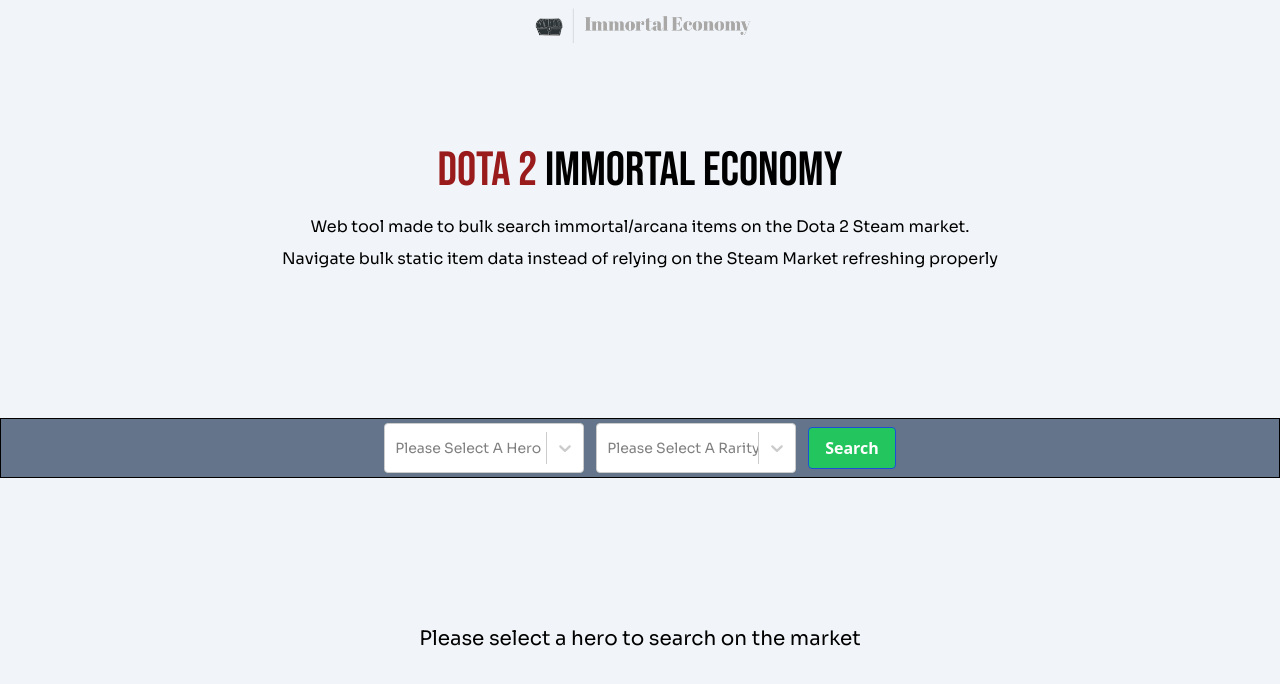
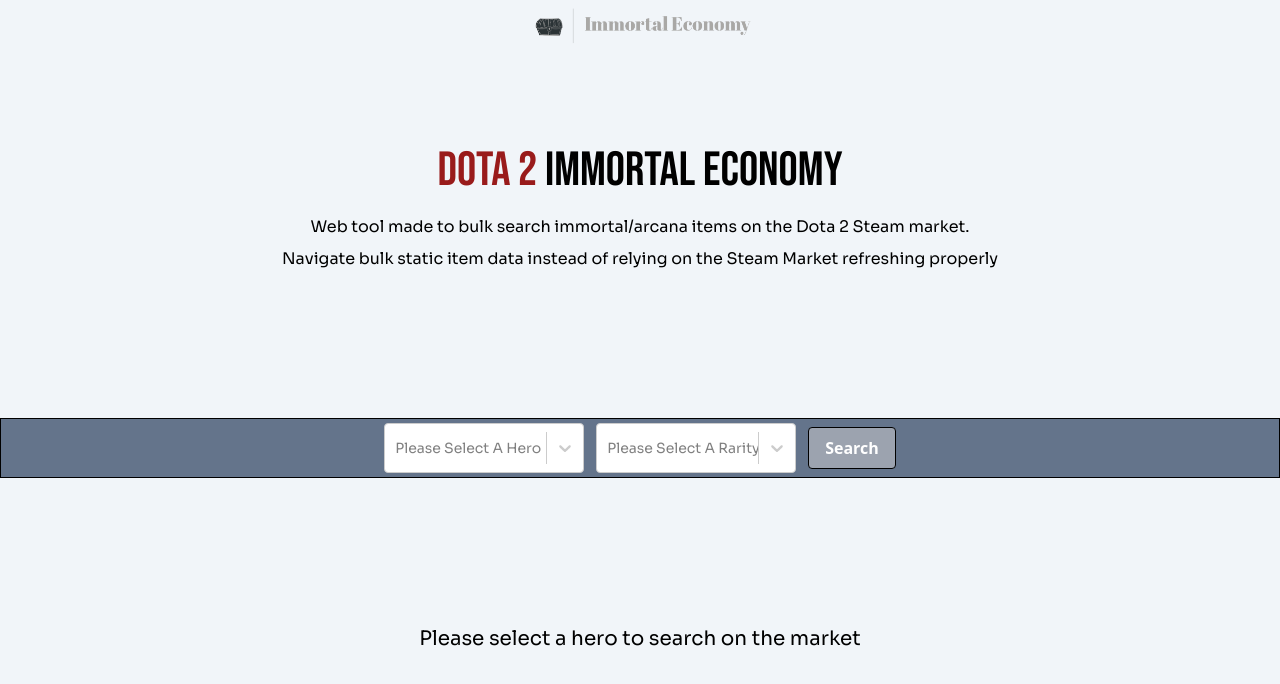
Before and after one commit to nde95/immortaleconomy, a React (Vite) app: page / in a window 1280 px wide. Shown: the top 684 px of the page. Built offline with nearby package versions, Linux system fonts and the light colour scheme.

Commit message:
setting render conditionals for inputs and loading

```diff
--- a/src/components/Home.tsx
+++ b/src/components/Home.tsx
@@ -1,4 +1,4 @@
-import { useState } from "react";
+import { useEffect, useState } from "react";
 import { EmptyState, HomeState } from "./EmptyStates";
 import { HeroSelectMenu, RaritySelectMenu } from "./Select";
 import ItemsMap from "./ItemsMap";
@@ -9,8 +9,17 @@ const Home = () => {
   const [selectedHeroId, setSelectedHeroId] = useState<string | null>(null);
   const [selectedRarityId, setSelectedRarityId] = useState<string | null>(null);
   const [isLoading, setIsLoading] = useState(false);
+  const [isDisabled, setIsDisabled] = useState(true);
 
   const { items, setItems } = useItemContext();
+
+  useEffect(() => {
+    if (selectedHeroId !== null && selectedRarityId !== null) {
+      setIsDisabled(false);
+    } else {
+      setIsDisabled(true);
+    }
+  }, [selectedHeroId, selectedRarityId]);
 
   const handleClick = async () => {
     console.log("Selected Hero ID:", selectedHeroId);
@@ -62,8 +71,13 @@ const Home = () => {
           isLoading={isLoading}
           onSelectRarity={rarityId => setSelectedRarityId(rarityId)}
         />
-        <div className="bg-green-500 hover:bg-green-700 text-white font-bold py-2 px-4 border border-blue-700 rounded flex ">
-          <button disabled={isLoading} onClick={handleClick}>
+        <div
+          className={`${
+            isDisabled || isLoading
+              ? "bg-gray-400 hover:bg-gray-600  text-white font-bold py-2 px-4 border border-black rounded flex"
+              : "bg-green-500 hover:bg-green-700 text-white font-bold py-2 px-4 border border-black rounded flex"
+          }`}>
+          <button disabled={isLoading || isDisabled} onClick={handleClick}>
             Search
           </button>
         </div>
```
